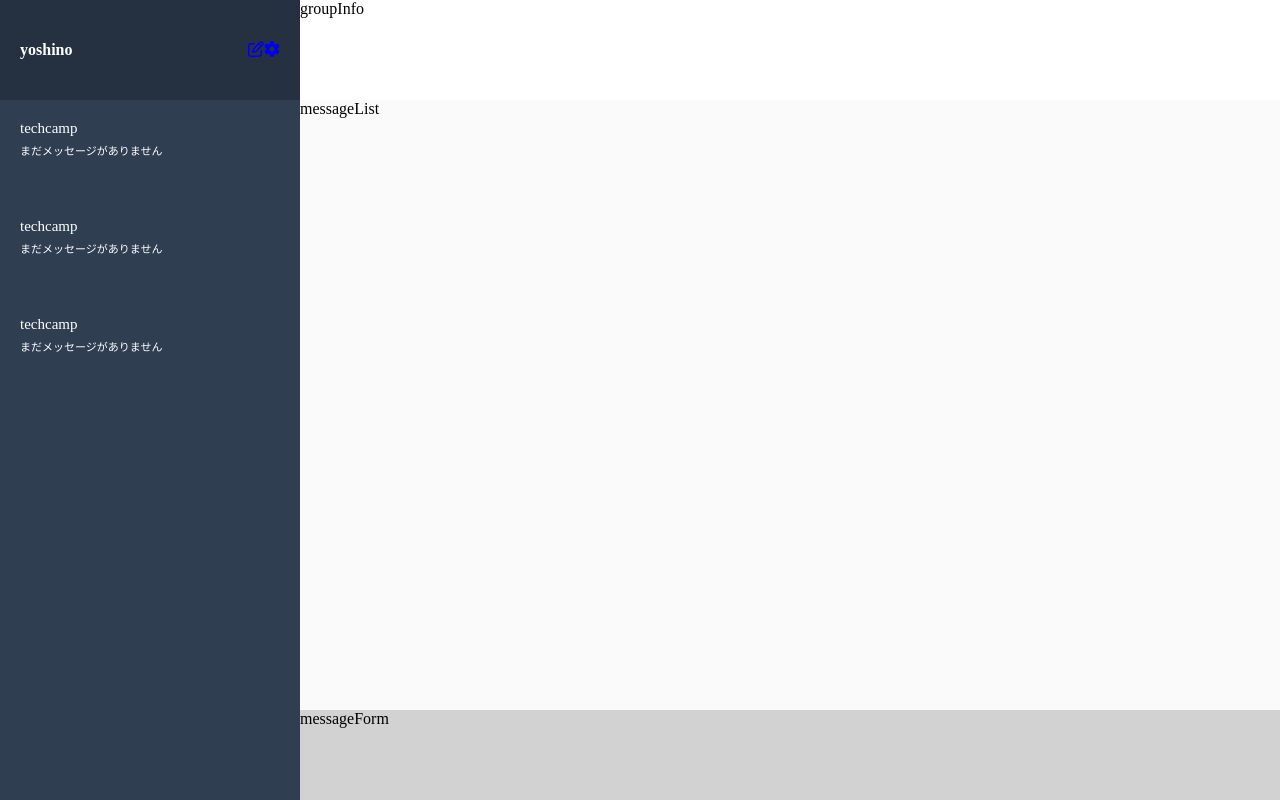
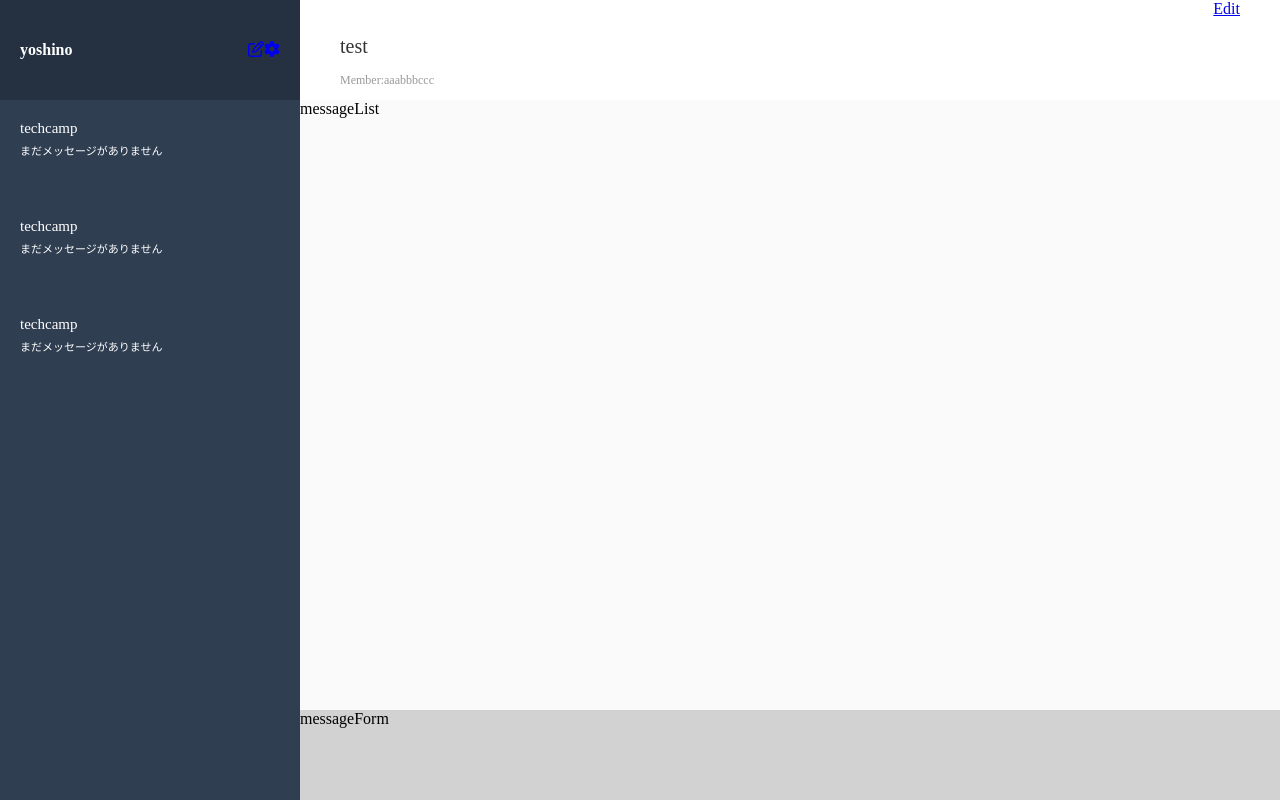
Before and after one commit to tomoyayoshino/chat-space, a Rails app: page / in a window 1280 px wide. Run offline with Rails 7, Linux system fonts and the light colour scheme; style sheets or scripts are compiled from the project's sources; some libraries are stand-ins or nearby versions.

Commit message:
mainChat groupname update

```diff
--- a/app/assets/stylesheets/modules/_messages.scss
+++ b/app/assets/stylesheets/modules/_messages.scss
@@ -17,7 +17,6 @@
     display: flex;
     align-items: center;
     &__box{
-      // background-color: #d8d8d8;
       color: #ffffff;
       font-weight: bold;
       width: 260px;
@@ -69,6 +68,28 @@
   &__groupInfo{
     background-color: #ffffff;
     height: 100px;
+    padding: 0 40px;
+    display: flex;
+    justify-content: space-between;
+    &__group{
+      &__name{
+        color: #333333;
+        font-size: 20px;
+        margin-top: 35px;
+      }
+      &__memberList{
+        color: #999999;
+        font-size: 12px;
+        margin-top: 15px;
+        display: flex;
+        &__member{
+
+        }
+      }
+    }
+    &__editButton{
+
+    }
   }
   &__messageList{
     background-color: #fafafa;
--- a/app/views/messages/_main_chat.html.haml
+++ b/app/views/messages/_main_chat.html.haml
@@ -1,6 +1,21 @@
 .mainChat
   .mainChat__groupInfo
-    groupInfo
+    .mainChat__groupInfo__group
+      .mainChat__groupInfo__group__name
+        test
+      %ul.mainChat__groupInfo__group__memberList
+        Member:
+        %li.mainChat__groupInfo__group__memberList__member
+          aaa
+        %li.mainChat__groupInfo__group__memberList__member
+          bbb
+        %li.mainChat__groupInfo__group__memberList__member
+          ccc
+
+    .mainChat__groupInfo__editButton
+      = link_to "#" do
+        Edit
+
   .mainChat__messageList
     messageList
   .mainChat__messageForm
```
